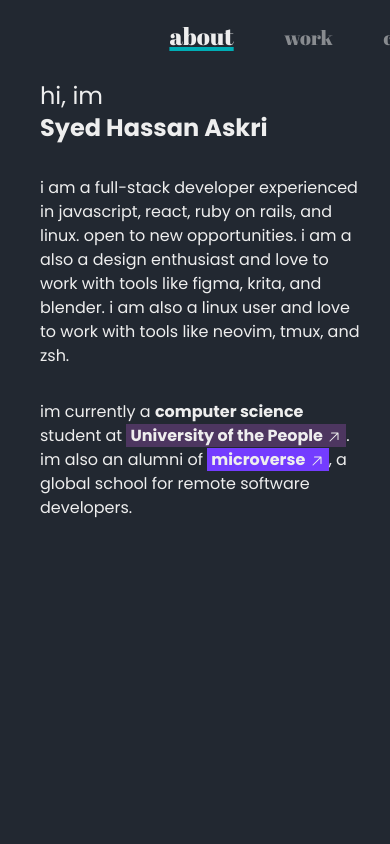
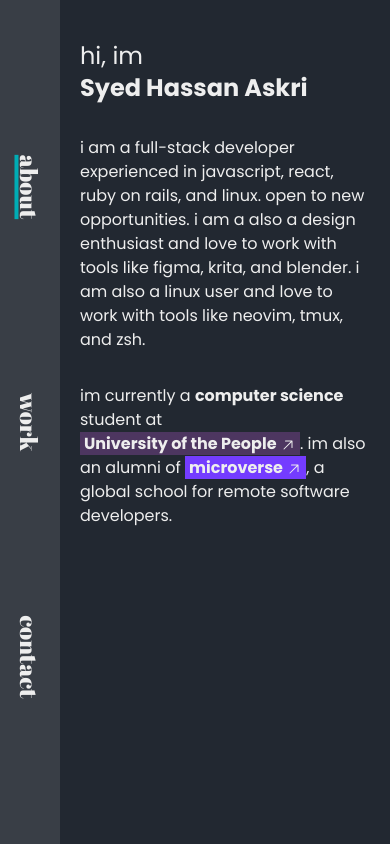
Before and after one commit to shasherazi/portfolio, a Next.js app: page / in a window 390 px wide. Shown: the top 844 px of the page. Built offline with nearby package versions, Linux system fonts and the light colour scheme.

Commit message:
Revert "wasted 3 hours for a useless feature"
This reverts commit ab210b011c8cf48bde326f511d195db82ba1316a.

```diff
--- a/app/page.tsx
+++ b/app/page.tsx
@@ -2,7 +2,7 @@
 import "./App.css";
 import { abrilFatface } from "./fonts";
 import { PiArrowUpRight } from "react-icons/pi";
-import { useState, useEffect, useRef } from "react";
+import { useState, useEffect } from "react";
 // import Image from "next/image";
 // import blender from "../public/blender.png";
 // import neovim from "../public/neovim.png";
@@ -13,9 +13,6 @@ import { useState, useEffect, useRef } from "react";
 
 export default function Home() {
   const [currentSection, setCurrentSection] = useState("intro");
-  const topBarRef = useRef<HTMLDivElement>(null);
-  const navBarListRef = useRef<HTMLUListElement>(null);
-
   useEffect(() => {
     const handleScroll = () => {
       const scrollPosition = window.scrollY;
@@ -34,54 +31,21 @@ export default function Home() {
     window.addEventListener("scroll", handleScroll);
     return () => window.removeEventListener("scroll", handleScroll);
   });
-
-  useEffect(() => {
-    const animateToCenter = () => {
-      const topBar = topBarRef.current;
-      if (!topBar) return;
-
-      const navBarList = navBarListRef.current;
-      if (!navBarList) return;
-
-      const activeElement = topBar.querySelector(".underline");
-      if (!activeElement) return;
-
-      const navBarListRect = navBarList.getBoundingClientRect();
-      const itemWidth = navBarListRect.width / 3;
-
-      const offset =
-        window.innerWidth / 2 -
-        itemWidth * (parseInt(activeElement.id) - 1) -
-        itemWidth / 2;
-
-      navBarList.style.left = `${offset}px`;
-    };
-
-    window.addEventListener("resize", animateToCenter);
-    animateToCenter();
-
-    return () => window.removeEventListener("resize", animateToCenter);
-  }, [currentSection]);
-
   return (
-    <main className="flex flex-col min-h-screen">
-      <div
-        className="top-bar px-10 pt-5 text-3xl fixed max-sm:text-2xl"
-        ref={topBarRef}
-      >
+    <main className="flex min-h-screen">
+      <div className="left-bar px-10 max-sm:p-0 text-3xl max-sm:text-2xl border-r border-[#393E46] sticky max-sm:fixed h-screen top-0 max-sm:bg-[#393E46]">
+        {" "}
         <ul
-          className={`flex absolute justify-evenly w-96 max-sm:mx-[-12px] max-sm:justify-evenly ${abrilFatface.className} transition-all duration-100 ease-in-out`}
-          ref={navBarListRef}
+          className={`flex flex-col h-full justify-center max-sm:mx-[-12px] gap-8 max-sm:justify-evenly ${abrilFatface.className} max-sm:[&>li]:rotate-90 max-sm:[&>li]:text-center`}
         >
           <li>
             <a
               href="#intro"
-              className={`${
+              className={
                 currentSection === "intro"
-                  ? "underline decoration-[#00ADB5] decoration-4 opacity-100"
-                  : "opacity-50 text-xl"
-              } transition-all duration-100 ease-in-out`}
-              id="1"
+                  ? "underline decoration-[#00ADB5] decoration-4"
+                  : ""
+              }
             >
               about
             </a>
@@ -92,12 +56,11 @@ export default function Home() {
           <li>
             <a
               href="#work"
-              className={`${
+              className={
                 currentSection === "work"
-                  ? "underline decoration-[#00ADB5] decoration-4 opacity-100"
-                  : "opacity-50 text-xl"
-              } transition-all duration-100 ease-in-out`}
-              id="2"
+                  ? "underline decoration-[#00ADB5] decoration-4"
+                  : ""
+              }
             >
               work
             </a>
@@ -105,19 +68,18 @@ export default function Home() {
           <li>
             <a
               href="#contact"
-              className={`${
+              className={
                 currentSection === "contact"
-                  ? "underline decoration-[#00ADB5] decoration-4 opacity-100"
-                  : "opacity-50 text-xl"
-              } transition-all duration-100 ease-in-out`}
-              id="3"
+                  ? "underline decoration-[#00ADB5] decoration-4"
+                  : ""
+              }
             >
               contact
             </a>
           </li>
         </ul>
       </div>
-      <div className="right-bar w-full [&>div]:pl-20 max-sm:[&>div]:pr-6 [&>div]:pr-[12%] max-sm:[&>div]:pl-0 max-sm:[&>div]:ml-10 [&>div]:pt-20 [&>div]:snap-start">
+      <div className="right-bar w-full [&>div]:pl-20 max-sm:[&>div]:pr-6 [&>div]:pr-[12%] max-sm:[&>div]:pl-0 max-sm:[&>div]:ml-20 [&>div]:pt-20 max-sm:[&>div]:pt-10 [&>div]:snap-start">
         <div className="intro h-screen" id="intro">
           <h1 className="text-3xl max-sm:text-2xl">
             hi, im <br />
```
